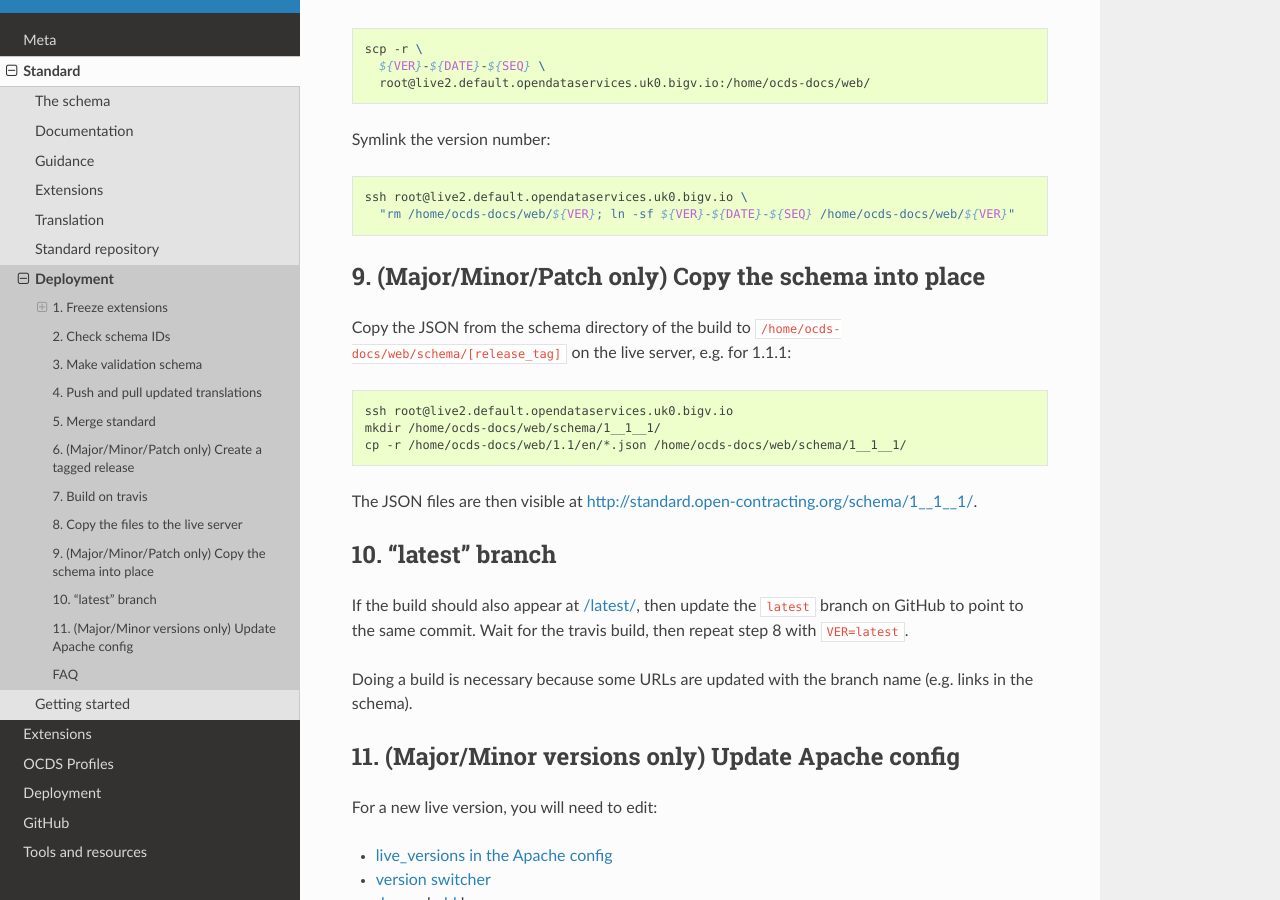
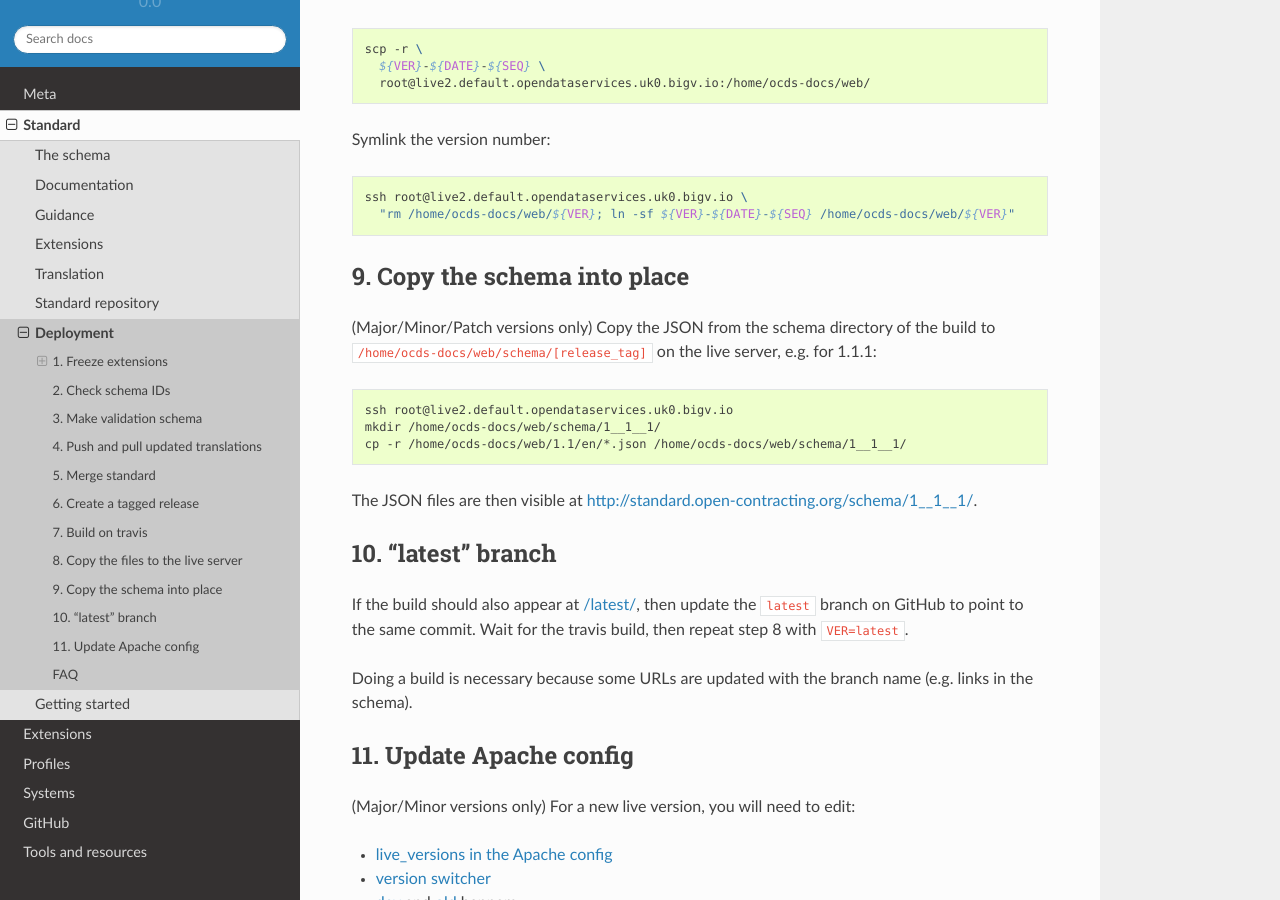
Before and after one commit to open-contracting/standard-development-handbook, a Sphinx documentation site: the page built from docs/standard/deployment.md, in a window 1280 px wide and 900 px high, scrolled down 3532 px. Built offline with Sphinx 7.4.7 and the Read the Docs theme 2.0.0, drawn with Linux system fonts in a browser that asks for light colours; some of the changed text lies outside the part shown.

Commit message:
Add a tags and releases page and make small edits to headings, closes #5

````diff
--- a/docs/profiles/index.md
+++ b/docs/profiles/index.md
@@ -1,4 +1,4 @@
-# OCDS Profiles
+# Profiles
 
 ## Public Private Partnerships
 
--- a/docs/standard/deployment.md
+++ b/docs/standard/deployment.md
@@ -159,9 +159,9 @@
 
 Doing a build is necessary because some URLs are updated with the branch name (e.g. links in the schema).
 
-## 11. (Major/Minor versions only)  Update Apache config
+## 11. Update Apache config
 
-For a new live version, you will need to edit:
+(Major/Minor versions only) For a new live version, you will need to edit:
 
 * [live_versions in the Apache config](https://github.com/OpenDataServices/opendataservices-deploy/blob/master/salt/apache/ocds-docs-live.conf#L16)
 * [version switcher](https://github.com/OpenDataServices/opendataservices-deploy/blob/master/salt/ocds-docs/includes/version-options.html)
--- a/docs/systems/index.md
+++ b/docs/systems/index.md
@@ -1,4 +1,4 @@
-# Deployment
+# Systems
 
 ```eval_rst
 .. toctree::
````
Also changed, not shown: other parts of docs/standard/deployment.md (+4 -4 lines), docs/github/tags_and_releases.md (added, +5 -0 lines).
